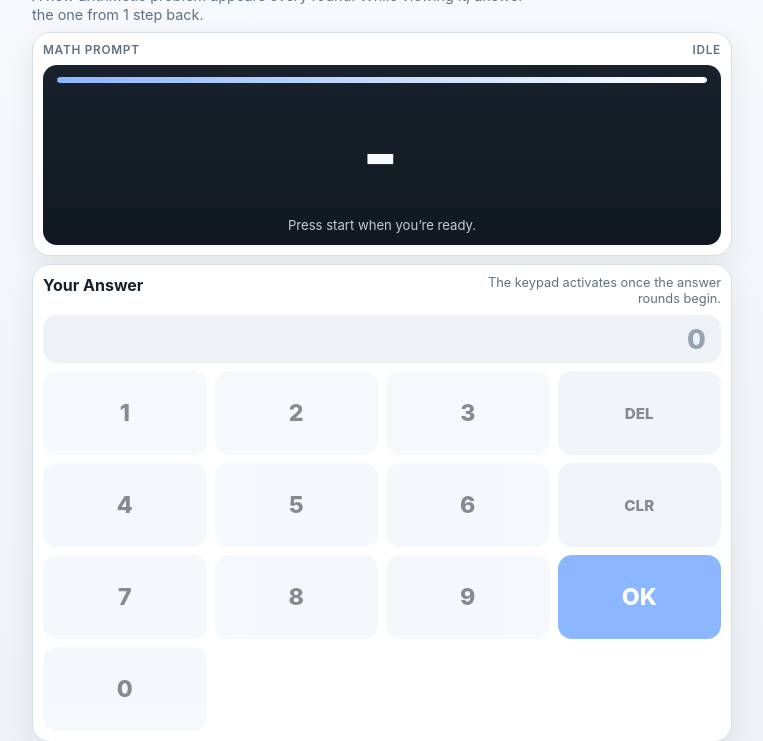
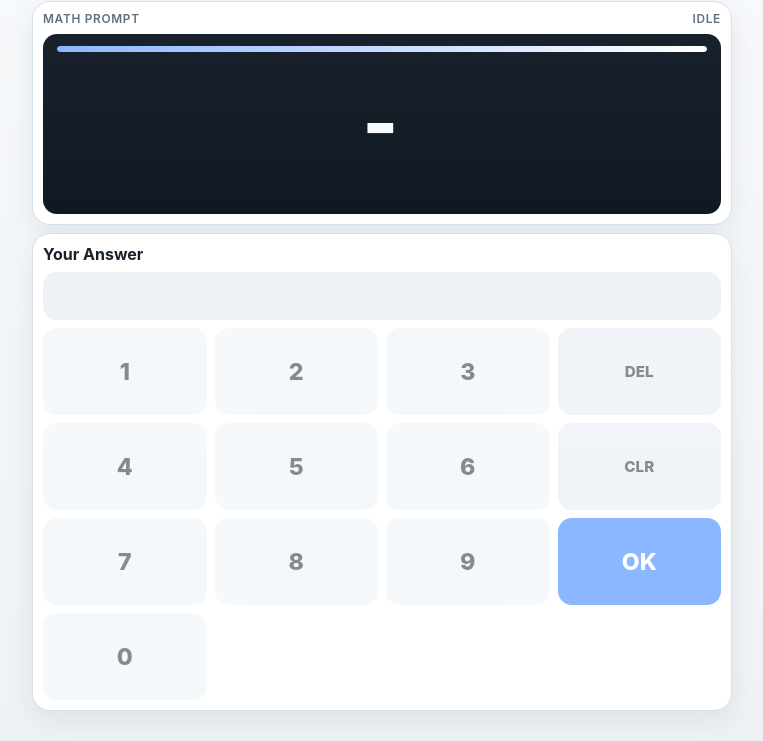
Before and after one commit to zeulewan/n-back-math, a plain HTML site: page index.html in a window 1280 px wide. Shown: the part 59-800 px from the top of the page, without its empty margins (258-1021 px from the left). Drawn offline with Linux system fonts and the light colour scheme.

Commit message:
Remove remaining play-screen helper text

```diff
--- a/app.js
+++ b/app.js
@@ -315,6 +315,7 @@ function submitAnswer(fromTimeout) {
   const raw = state.currentAnswer.trim();
   const parsed = raw === "" ? null : Number(raw);
   const isCorrect = parsed === state.currentTarget.answer;
+  state.currentAnswer = "";
 
   if (isCorrect) {
     state.correct += 1;
@@ -399,8 +400,12 @@ function setProblem(value, flash = false) {
 }
 
 function setPrompt(text) {
-  elements.screenPrompt.textContent = text;
-  elements.answerInstruction.textContent = text;
+  if (elements.screenPrompt) {
+    elements.screenPrompt.textContent = text;
+  }
+  if (elements.answerInstruction) {
+    elements.answerInstruction.textContent = text;
+  }
 }
 
 function pulseKey(value, className) {
@@ -423,7 +428,9 @@ function render() {
     : 0;
 
   document.body.classList.toggle("playing", state.gameActive);
-  elements.inlineNLabel.textContent = String(state.nBack);
+  if (elements.inlineNLabel) {
+    elements.inlineNLabel.textContent = String(state.nBack);
+  }
   elements.phaseBadge.textContent = prettyPhase(state.phase);
   elements.roundCount.textContent = `${state.round} / ${state.totalRounds}`;
   elements.questionCount.textContent = String(state.answeredQuestions);
@@ -433,7 +440,7 @@ function render() {
   elements.streakCount.textContent = String(state.streak);
   elements.resultsPhase.textContent = prettyPhase(state.phase);
 
-  const visibleAnswer = state.currentAnswer === "" ? "0" : state.currentAnswer;
+  const visibleAnswer = state.currentAnswer === "" ? "\u00A0" : state.currentAnswer;
   elements.answerValue.textContent = visibleAnswer;
   elements.answerValue.classList.toggle("empty", state.currentAnswer === "");
 
--- a/index.html
+++ b/index.html
@@ -12,10 +12,6 @@
         <div class="hero-row">
           <div class="hero-copy">
             <h1>N-Back Math</h1>
-            <p class="summary">
-              A new arithmetic problem appears every round. While viewing it, answer the one from
-              <span id="inline-n-label">1</span> step back.
-            </p>
           </div>
 
           <div class="top-actions">
@@ -39,14 +35,12 @@
               <div class="timer-fill" id="timer-fill"></div>
             </div>
             <div class="problem-display" id="problem-display">-</div>
-            <p class="screen-prompt" id="screen-prompt">Press start when you’re ready.</p>
           </div>
         </div>
 
         <section class="answer-panel">
           <div class="answer-header">
             <h2>Your Answer</h2>
-            <p class="answer-instruction" id="answer-instruction">The keypad activates once the answer rounds begin.</p>
           </div>
 
           <div class="answer-value empty" id="answer-value">0</div>
```
